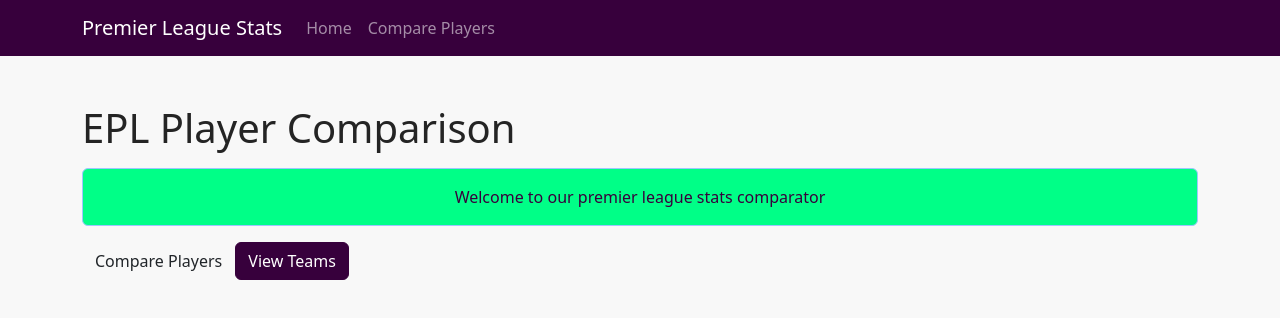
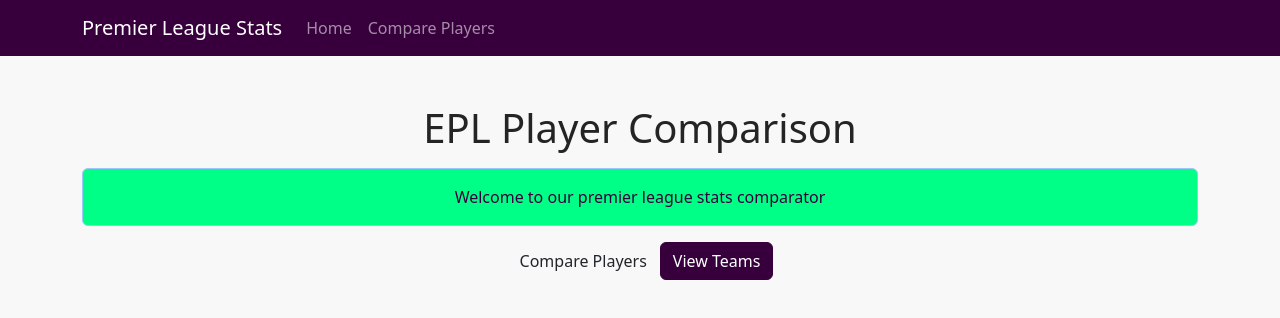
Before and after one commit to Kennedy1570/pl-comparator, a Next.js app: page / in a window 1280 px wide. Shown: the top 318 px of the page. Built offline with nearby package versions, Linux system fonts and the light colour scheme.

Commit message:
centered text in main page.js

```diff
--- a/app/page.js
+++ b/app/page.js
@@ -4,13 +4,13 @@
 
 export default function Home() {
   return (
-    <main className="container mt-5">
+    <main className="container mt-5 text-center">
       <h1>EPL Player Comparison</h1>
-      <div className="alert alert-primary mt-3 fpl-accent-bg text-center">
+      <div className="alert alert-primary mt-3 fpl-accent-bg">
         Welcome to our premier league stats comparator
       </div>
-      <button className="btn btn-success2 text-center">Compare Players</button>
-      <button className="btn btn-primary text-center">View Teams</button>
+      <button className="btn btn-success2">Compare Players</button>
+      <button className="btn btn-primary">View Teams</button>
     </main>
   );
 }
```
